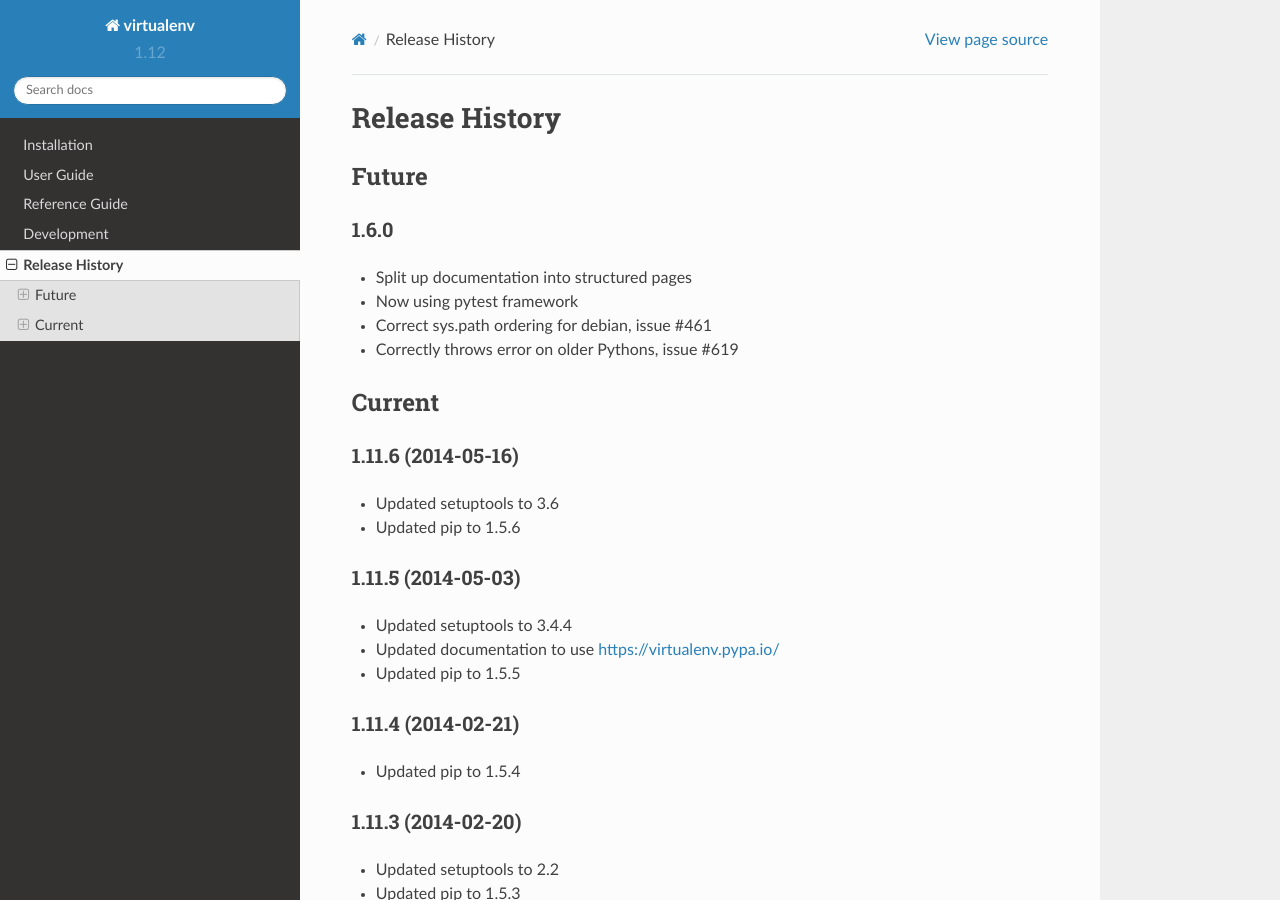
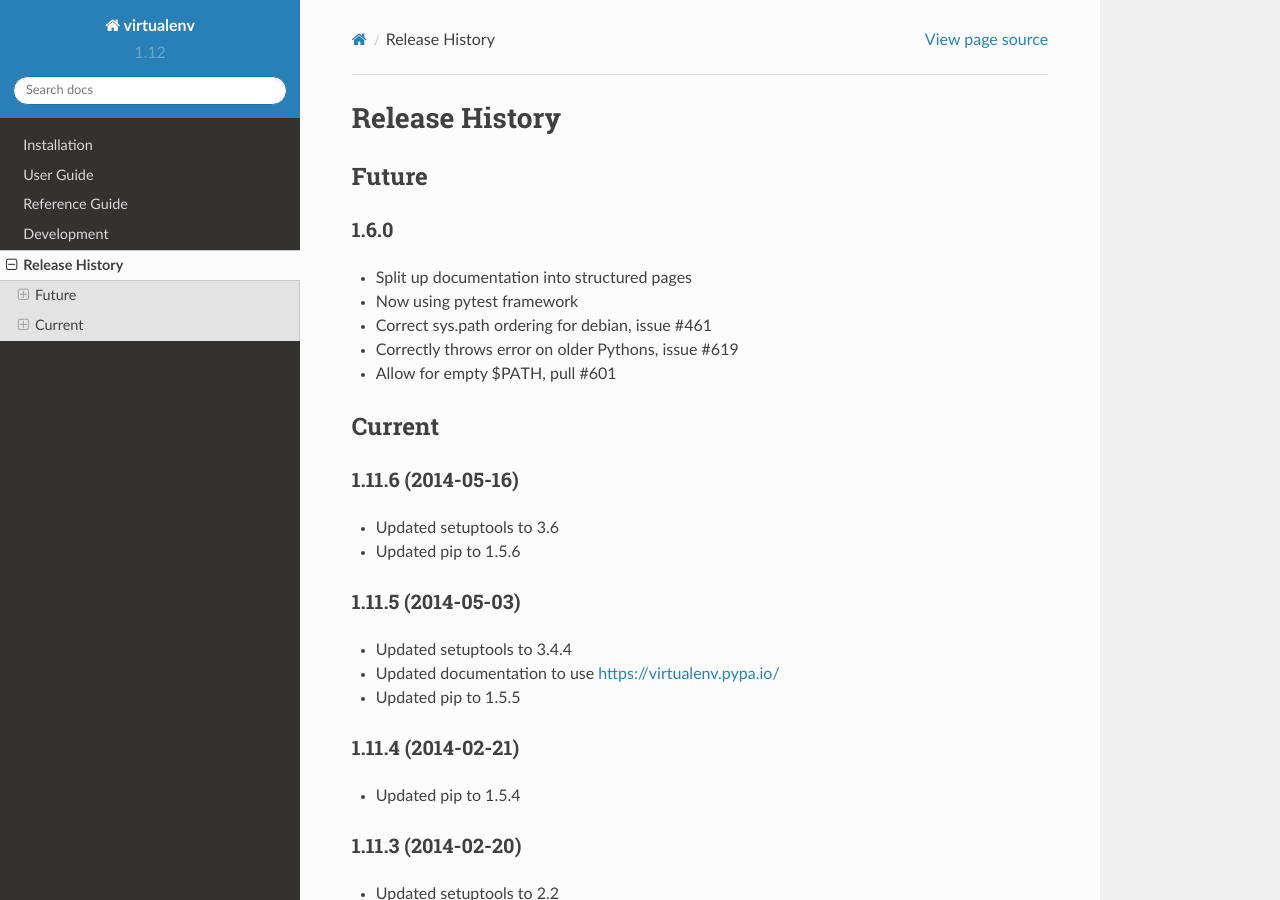
Before and after one commit to pypa/virtualenv, a Sphinx documentation site: the page built from docs/changes.rst, in a window 1280 px wide and 900 px high. Built offline with Sphinx 7.4.7 and the Read the Docs theme 2.0.0, drawn with Linux system fonts in a browser that asks for light colours.

Commit message:
Add changelog item for #601

```diff
--- a/docs/changes.rst
+++ b/docs/changes.rst
@@ -11,6 +11,7 @@
 * Now using pytest framework
 * Correct sys.path ordering for debian, issue #461
 * Correctly throws error on older Pythons, issue #619
+* Allow for empty $PATH, pull #601
 
 Current
 -------
```
